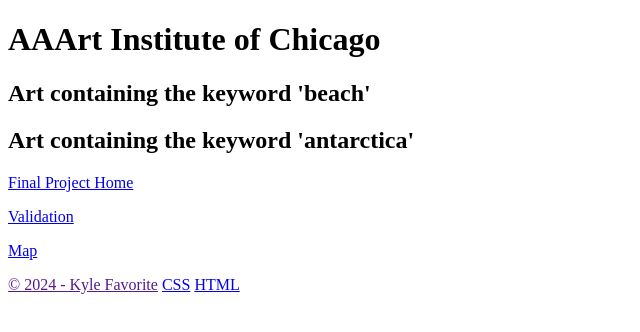
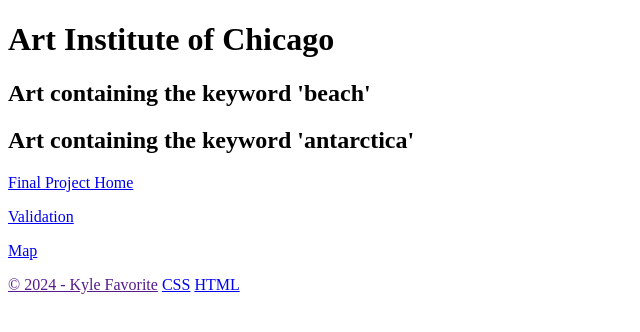
Before and after one commit to kylejfavorite/art-institute-api.github.io, a plain HTML site: page index.html in a window 1280 px wide. Shown: the whole page, without its empty margins (0-640 px from the left). Drawn offline with Linux system fonts and the light colour scheme; no server answers.

Commit message:
Fixed spelling in h1

```diff
--- a/index.html
+++ b/index.html
@@ -10,7 +10,7 @@
 
 <body>
     <div class="wrapper">
-        <h1>AAArt Institute of Chicago</h1>
+        <h1>Art Institute of Chicago</h1>
 
         <h2>Art containing the keyword 'beach'</h2>
 
```
